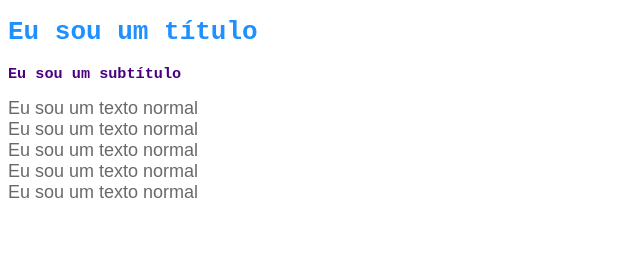
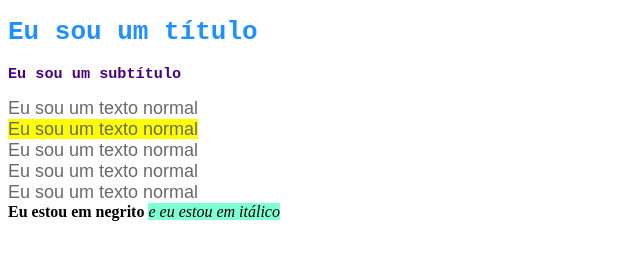
Before and after one commit to MauricioMSoares/projeto-mauricio-soares, a plain HTML site: page index.html in a window 1280 px wide. Shown: the whole page, without its empty margins (0-640 px from the left). Drawn offline with Linux system fonts and the light colour scheme.

Commit message:
Foi criado um arquivo CSS e linkado ao index.html. Algumas alterações visuais foram feitas.

```diff
--- a/index.html
+++ b/index.html
@@ -5,29 +5,17 @@
     <meta http-equiv="X-UA-Compatible" content="IE=edge">
     <meta name="viewport" content="width=device-width, initial-scale=1.0">
     <title>Projeto IOT Revolucionário</title>
-    <style>
-        h1 {
-            color:dodgerblue;
-            font-family: monospace;
-        }
-        h3 {
-            color:indigo;
-            font-family: monospace;
-        }
-        span {
-            color:dimgray;
-            font-family: Arial;
-            font-size: 18px;
-        }
-    </style>
+    <link rel="stylesheet" href="style.css">
 </head>
 <body>
     <h1>Eu sou um título</h1>
     <h3>Eu sou um subtítulo</h3>
     <span>Eu sou um texto normal</span><br>
+    <span class="destaque">Eu sou um texto normal</span><br>
     <span>Eu sou um texto normal</span><br>
     <span>Eu sou um texto normal</span><br>
     <span>Eu sou um texto normal</span><br>
-    <span>Eu sou um texto normal</span><br>
+    <b>Eu estou em negrito </b>
+    <i class="destaque" id="destaqueEspecial">e eu estou em itálico</i>
 </body>
 </html>
--- /dev/null
+++ b/style.css
@@ -0,0 +1,23 @@
+h1 {
+    color:dodgerblue;
+    font-family: monospace;
+}
+
+h3 {
+    color:indigo;
+    font-family: monospace;
+}
+
+span {
+    color:dimgray;
+    font-family: Arial;
+    font-size: 18px;
+}
+
+.destaque {
+    background-color: yellow;
+}
+
+#destaqueEspecial {
+    background-color: aquamarine;
+}
```
